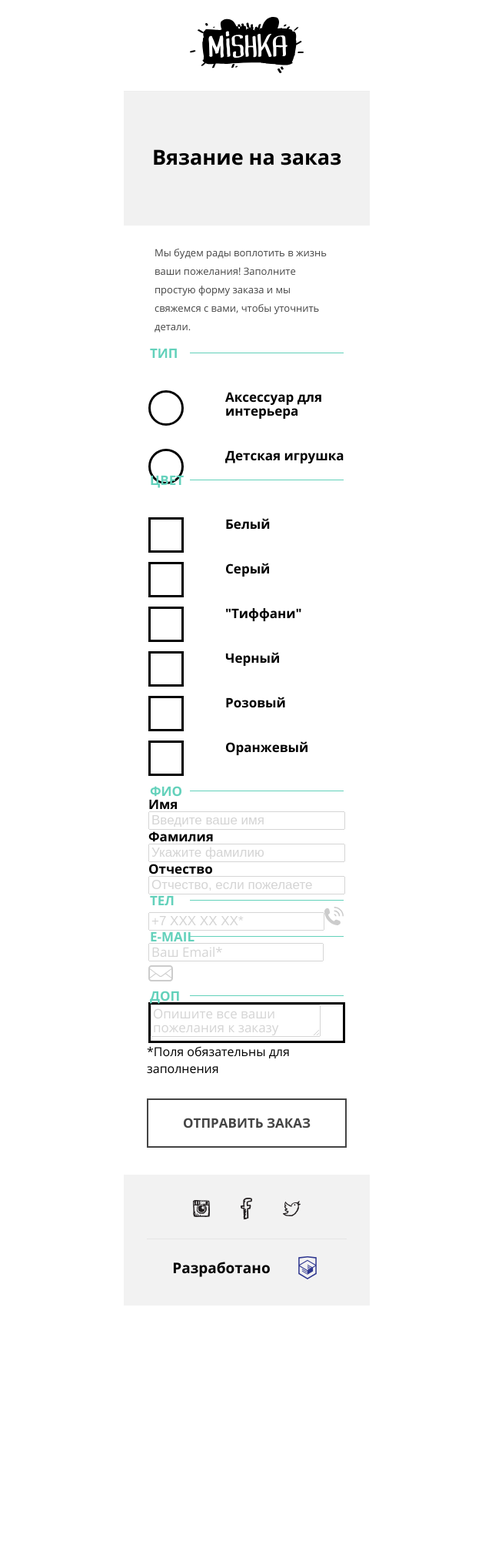
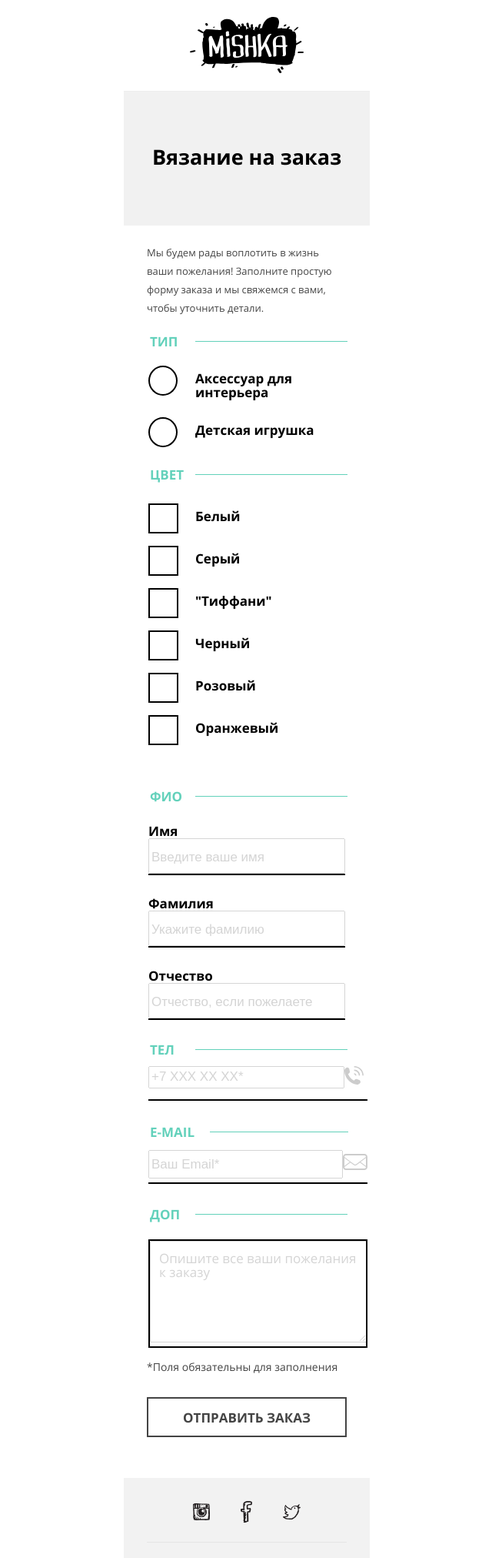
Before and after one commit to tsyganovp/mishka, a Node project: template source/pug/pages/form.pug in a window 1280 px wide. Shown: the top 2024 px of the page at 77% size, without its empty margins (319-959 px from the left). Before the commit the page ends 1696 px from the top, so only its background shows below. Run offline with Node 20 templates, Linux system fonts and the light colour scheme; the template is opened without the code that fills it, so the values that code supplies are empty; style sheets or scripts are compiled from the project's sources.

Commit message:
Сверстал мобильную форму

```diff
--- a/source/pug/form.pug
+++ b/source/pug/form.pug
@@ -38,25 +38,30 @@ section.form-block
             p Оранжевый
         fieldset.person-group
             legend ФИО
-            label(for="name") Имя
-            input(type="text" id="name" placeholder="Введите ваше имя")
-            label(for="surname") Фамилия
-            input(type="text" id="surname" placeholder="Укажите фамилию")
-            label(for="acronym") Отчество
-            input(type="text" id="acronym" placeholder="Отчество, если пожелаете")
+            .person-group__block
+                label(for="name") Имя
+                input(type="text" id="name" placeholder="Введите ваше имя")
+            .person-group__block
+                label(for="surname") Фамилия
+                input(type="text" id="surname" placeholder="Укажите фамилию")
+            .person-group__block
+                label(for="acronym") Отчество
+                input(type="text" id="acronym" placeholder="Отчество, если пожелаете")
         fieldset.contacts-group
-            legend ТЕЛ
-            .contacts__tel
-              input(type="tel" id="tel" class="tel" name="tel" placeholder="+7 ХХХ ХХ ХХ*")
-              label(for="tel")
-                  img(src="img/icon-phone.svg" alt="Иконка телефона")
-            legend e-mail
-            .contacts__email
-              input(type="email" id="email" class="email" name="email" placeholder="Ваш Email*")
-              label(for="email")
-                  img(src="img/icon-mail.svg" alt="Иконка почты")
-            legend ДОП
+            legend.legend__tel ТЕЛ
+            .contacts-group__block
+                .contacts__tel
+                  input(type="tel" id="tel" class="tel" name="tel" placeholder="+7 ХХХ ХХ ХХ*")
+                  label(for="tel")
+                      img(src="img/icon-phone.svg" alt="Иконка телефона")
+            legend.legend__email e-mail
+            .contacts-group__block
+                .contacts__email
+                  input(type="email" id="email" class="email" name="email" placeholder="Ваш Email*")
+                  label(for="email")
+                      img(src="img/icon-mail.svg" alt="Иконка почты")
+            legend.legend__additional ДОП
             .contacts__message
                textarea(placeholder="Опишите все ваши пожелания к заказу")
-        p *Поля обязательны для заполнения
+        p.form__attention *Поля обязательны для заполнения
         a.btn.btn__confirm(href="#") Отправить заказ
--- a/source/scss/checkbox.scss
+++ b/source/scss/checkbox.scss
@@ -36,9 +36,9 @@
   position: absolute;
   top: 0px;
   left: 0;
-  width: 40px;
-  height: 40px;
-  border: 3px solid black;
+  width: 35px;
+  height: 35px;
+  border: 2px solid black;
   background: white;
 
 
@@ -54,8 +54,8 @@
 {
   content: "";
   position: absolute;
-  top: 12px;
-  left: 9px;
+  top: 6px;
+  left: 5px;
   //width: 22px;
   //height: 22px;
   //border-radius: 10px;
--- a/source/scss/form-intro.scss
+++ b/source/scss/form-intro.scss
@@ -1,8 +1,9 @@
 .form-intro__text
 {
     padding-top: 23px;
-    margin: 0 auto;
-    width: 240px;
+    margin-left: 30px;
+    //margin: 0 auto;
+    width: 250px;
     color: #444444;
     font-size: 13px;
     font-weight: 400;
--- a/source/scss/form.scss
+++ b/source/scss/form.scss
@@ -3,6 +3,7 @@
     margin: 0 auto;
     width: 260px;
 }
+
 legend
 {
     position: relative;
@@ -20,41 +21,39 @@ legend
         position: absolute;
         content: "";
         top: 7px;
-        left: 54px;
+        left: 61px;
         background: #62d1ba;
         height: 1px;
-        width: 200px;
+        width: 198px;
     }
 }
-.radio-group
-{
-  margin-top: 30px;
-  border: 0;
-}
+
 .checkbox-group
 {
     display: flex;
     flex-direction: column;
-  margin-top: 15px;
+    margin-top: 41px;
     margin-bottom: 40px;
     border: 0;
 
     .checkbox-block
     {
-    margin-top: 40px;
+        margin-top: 29px;
         display: flex;
         flex-direction: row;
         align-items: flex-start;
 
         p
         {
-      margin-left: 100px;
+            margin-top: 8px;
+            margin-left: 61px;
             color: #000000;
             font-family: "Open Sans";
             font-size: 17px;
             font-weight: 700;
             line-height: 18px;
         }
+
     }
 }
 
@@ -62,19 +61,20 @@ legend
 {
     display: flex;
     flex-direction: column;
-  margin-top: 15px;
+    margin-top: 24px;
     border: 0;
 
     .radio-block
     {
-    margin-top: 40px;
+        margin-top: 23px;
         display: flex;
         flex-direction: row;
         align-items: flex-start;
 
         p
         {
-      margin-left: 100px;
+            margin-top: 8px;
+            margin-left: 61px;
             color: #000000;
             font-family: "Open Sans";
             font-size: 17px;
@@ -85,20 +85,32 @@ legend
 }
 .person-group
 {
+    margin-top: 72px;
+    margin-bottom: 31px;
     display: flex;
     flex-direction: column;
     justify-content: flex-start;
     border: 0;
 
+    .person-group__block
+    {
+        display: flex;
+        flex-direction: column;
+        border-bottom: 2px solid black;
+
         label
         {
+            margin-top: 28px;
             color: #000000;
             font-size: 17px;
             font-weight: 700;
             line-height: 18px;
         }
+
         input
         {
+            padding-top: 14px;
+            padding-bottom: 10px;
             opacity: 0.3;
             color: #444444;
             font-size: 17px;
@@ -106,15 +118,52 @@ legend
             line-height: 18px;
         }
     }
+}
 .contacts-group
 {
+    border: 0;
+    .contacts__tel
+    {
+        padding-top: 13px;
+        padding-bottom: 14px;
         display: flex;
-  flex-direction: column;
+    }
+    .contacts__email
+    {
+        padding-top: 15px;
+        padding-bottom: 5px;
+        display: flex;
+    }
+    .legend__email
+    {
+        margin-top: 33px;
+        display: flex;
+         &:after
+        {
+            position: absolute;
+            content: "";
+            top: 7px;
+            left: 80px;
+            background: #62d1ba;
+            height: 1px;
+            width: 180px;
+        }
+
+    }
+    .legend__additional
+    {
+        margin-top: 32px;
+    }
+    .contacts-group__block
+    {
+        display: flex;
         justify-content: flex-start;
-  border: 0;
+        align-items: center;
+        border-bottom: 2px solid black;
 
-  .tel
+        input
         {
+            padding-right: 28px;
             opacity: 0.3;
             color: #444444;
             font-size: 17px;
@@ -123,19 +172,21 @@ legend
         }
         .email
         {
-    opacity: 0.3;
-    color: #444444;
-    font-family: "Open Sans";
-    font-size: 17px;
-    font-weight: 400;
-    line-height: 18px;
+            padding-right: 26px;
+        }
+    }
 }
 .contacts__message
 {
-    border: 3px solid black;
+    margin-top: 24px;
+    border: 2px solid black;
 
     textarea
     {
+        width: 95%;
+        padding-top: 13px;
+        padding-left: 11px;
+        padding-bottom: 81px;
         opacity: 0.3;
         color: #444444;
         font-family: "Open Sans";
@@ -144,4 +195,19 @@ legend
         line-height: 18px;
     }
 }
+
+p.form__attention
+{
+    margin-top: 17px;
+    color: #444444;
+    font-size: 14px;
+    font-weight: 400;
+    line-height: 16px;
 }
+.btn__confirm
+{
+  margin-top: 31px;
+  margin-bottom: 53px;
+  padding-top: 15px;
+  padding-bottom: 13px;
+}
--- a/source/scss/radio.scss
+++ b/source/scss/radio.scss
@@ -25,10 +25,10 @@
   position: absolute;
   top: -0px;
   left: 0;
-  width: 40px;
-  height: 40px;
+  width: 34px;
+  height: 35px;
 
-  border: 3px solid black;
+  border: 2px solid black;
   border-radius: 55%;
   background: white;
 }
@@ -52,8 +52,8 @@
 {
   content: "";
   position: absolute;
-  top: 15px;
-  left: 15px;
+  top: 12px;
+  left: 10px;
 
   width: 16px;
   height: 16px;
```
Lines whose indentation alone changed are shown as unchanged.
